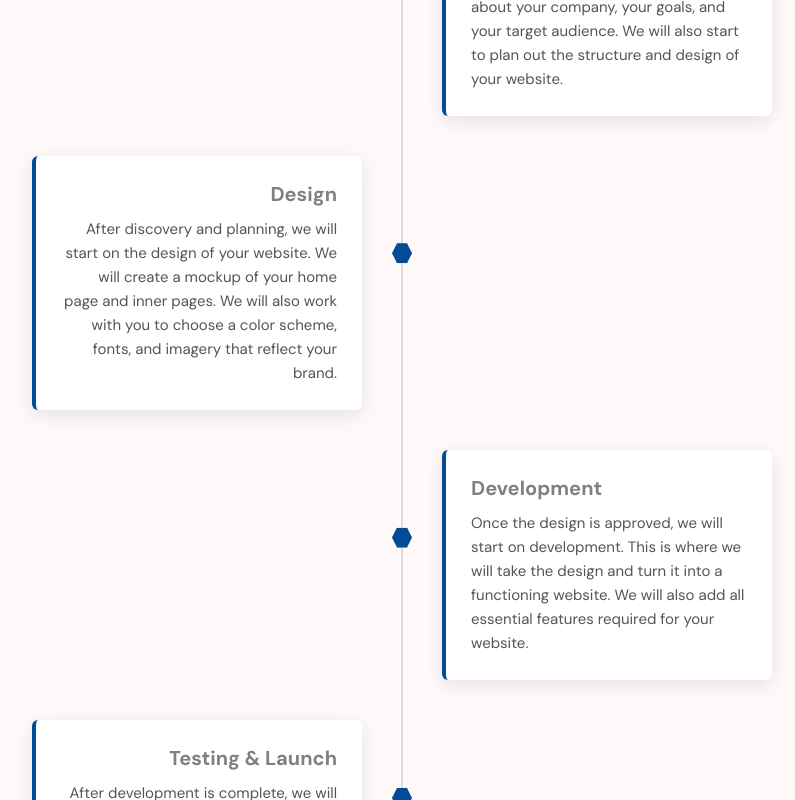
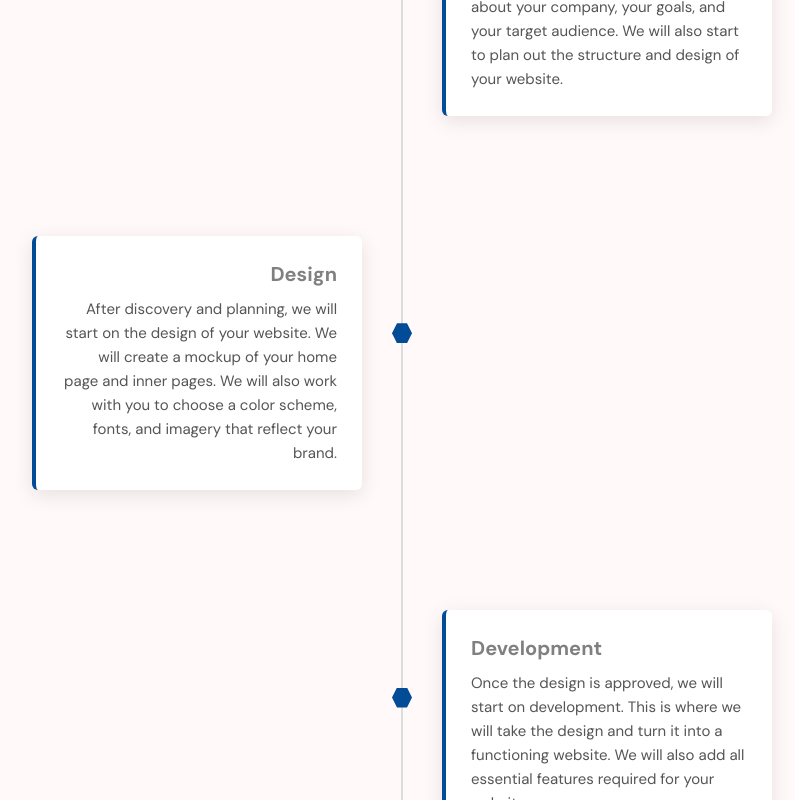
Before and after one commit to faizanshk22/BusinessProject, a React (Vite) app: page / in a window 1280 px wide. Shown: the part 6000-6800 px from the top of the page, without its empty margins (238-1033 px from the left). Built offline with nearby package versions, Linux system fonts and the light colour scheme.

Commit message:
fixes alignment

```diff
--- a/src/components/WebDesignCreation/WebDesignCreation.scss
+++ b/src/components/WebDesignCreation/WebDesignCreation.scss
@@ -1,5 +1,257 @@
+// @import "../../app.scss";
+
+// .webprocess {
+//   width: 100%;
+//   padding: 60px 0;
+//   text-align: center;
+//   background: #fff9f9;
+//   scroll-snap-align: center;
+//   scroll-snap-stop: always;
+
+//   h1 {
+//     font-size: 40px;
+//     font-weight: 700;
+//     color: #111;
+
+//     span {
+//       color: #014b97;     // green text
+//     }
+//   }
+
+//   .subtitle {
+//     width: 60%;
+//     margin: 10px auto 40px auto;
+//     font-size: 16px;
+//     color: #444;
+//   }
+
+//   .timeline {
+//     width: 80%;
+//     margin: auto;
+//     position: relative;
+
+//     &::before {
+//       content: "";
+//       position: absolute;
+//       width: 2px;
+//       background: #dcdcdc;
+//       top: 0;
+//       bottom: 0;
+//       left: 50%;
+//       transform: translateX(-50%);
+//     }
+
+//     .container {
+
+//       width: 50%;
+//       padding: 20px 0;
+//       position: relative;
+
+//       .hex {
+//         width: 20px;
+//         height: 20px;
+//         background: #014b97;
+//         clip-path: polygon(
+//           25% 0%, 75% 0%,
+//           100% 50%, 75% 100%,
+//           25% 100%, 0% 50%
+//         );
+//         position: absolute;
+//         top: 40%;
+//         transform: translateY(-50%);
+//         z-index: 10;
+//         box-shadow: 0 0 10px rgba(22, 163, 74, 0.5);
+//       }
+
+//       .card {
+//         width: 330px;
+//         background: #fff;
+//         color: gray;
+//         padding: 25px;
+//         border-radius: 6px;
+//         box-shadow: 0 5px 20px rgba(0, 0, 0, 0.1);
+//         border-left: 4px solid #014b97;
+
+//           &:hover {
+//     transform: translateY(-6px);
+//   }
+
+//         h2 {
+//           font-size: 20px;
+//           margin-bottom: 10px;
+//           font-weight: 700;
+//         }
+
+//         p {
+//           font-size: 15px;
+//           line-height: 1.6;
+//           color: #555;
+//         }
+//       }
+//     }
+
+//     .right {
+//       left: 50%;
+//       text-align: left;
+
+//       .hex {
+//         left: -10px;
+//       }
+
+//       .card {
+//         margin-left: 40px;
+//       }
+//     }
+
+//     .left {
+//       left: 0%;
+//       text-align: right;
+
+//       .hex {
+//         right: -10px;
+//       }
+
+//       .card {
+//         margin-left: auto;
+//         margin-right: 40px;
+//       }
+//     }
+//   }
+// }
+
+// /* RESPONSIVE FOR MOBILE */
+// @media (max-width: 900px) {
+//   .webprocess .timeline::before {
+//     left: 20px;
+//   }
+
+//   .webprocess .timeline .container {
+//     width: 100%;
+//     padding-left: 50px !important;
+
+//     .card {
+//       width: 90% !important;
+//       margin: 0 !important;
+//     }
+
+//     .hex {
+//       left: 20px !important;
+//       right: auto !important;
+//     }
+//   }
+// }
+// @include mobile {
+//   .webprocess {
+//     padding: 40px 0;
+
+//     .subtitle {
+//       width: 90%;
+//     }
+
+//     .timeline {
+//       width: 95%;
+
+//       &::before {
+//         left: 20px; // move center line to left
+//       }
+
+//       .container {
+//         width: 100%;
+//         padding-left: 50px !important;
+//         text-align: left !important;
+
+//         .hex {
+//           left: 20px !important;
+//           right: auto !important;
+//         }
+
+//         .card {
+//           width: 90% !important;
+//           margin: 0 !important;
+//         }
+//       }
+
+//       .left,
+//       .right {
+//         left: 0 !important;
+
+//         .card {
+//           margin: 0 0 20px 0 !important;
+//         }
+//       }
+//     }
+//   }
+// }
+
+// .industries {
+//   margin-bottom: 100px;
+//   margin-top: 80px;
+//   padding: 40px 0;
+//   background-color: #f9fafb;
+
+//   h2 {
+//     font-size: 28px;
+//     font-weight: 700;
+//     color: #111;
+//     margin-bottom: 20px;
+
+//     span {
+//       color: #014b97; // blue text
+//     }
+//   }
+
+//   .description {
+//     font-size: 16px;
+//     line-height: 1.6;
+//     color: #444;
+//     width: 80%;
+//     margin: 0 auto 30px;
+//   }
+
+//   .industry-list {
+//     ul {
+//       display: grid;
+//       grid-template-columns: repeat(auto-fill, minmax(300px, 1fr));
+//       gap: 10px;
+//       list-style-type: none;
+//       padding: 0;
+
+
+//       li {
+//         font-size: 16px;
+//         color: #1d4ed8;  // blue link color
+//         cursor: pointer;
+//         transition: color 0.3s;
+
+//         &:hover {
+//           color: #014b97;  // blue hover effect
+//         }
+//       }
+//     }
+//   }
+// }
+// /* RESPONSIVE FOR MOBILE */
+// @include mobile {
+//   .industries {
+//     margin-top: -10px;
+//     padding: 20px 0;
+
+//     .description {
+//       width: 90%;
+//     }
+
+//     .industry-list ul {
+//       grid-template-columns: 1fr 1fr;
+//     }
+//   }
+// }
+
+
 @import "../../app.scss";
 
+/* ===========================
+   WEB PROCESS SECTION
+=========================== */
 .webprocess {
   width: 100%;
   padding: 60px 0;
@@ -14,22 +266,29 @@
     color: #111;
 
     span {
-      color: #014b97;     // green text
+      color: #014b97;
+    }
+      @include mobile{
+       margin-top: 50px;
       }
   }
 
   .subtitle {
     width: 60%;
-    margin: 10px auto 40px auto;
+    margin: 10px auto 40px;
     font-size: 16px;
     color: #444;
   }
 
+  /* ===========================
+     TIMELINE
+  =========================== */
   .timeline {
     width: 80%;
     margin: auto;
     position: relative;
 
+    /* center line */
     &::before {
       content: "";
       position: absolute;
@@ -41,11 +300,12 @@
       transform: translateX(-50%);
     }
 
+    /* Timeline steps */
     .container {
-
       width: 50%;
       padding: 20px 0;
       position: relative;
+      margin-bottom: 80px;     /* 🔥 IMPORTANT! Prevents overlapping */
 
       .hex {
         width: 20px;
@@ -59,18 +319,21 @@
         position: absolute;
         top: 40%;
         transform: translateY(-50%);
-        z-index: 10;
-        box-shadow: 0 0 10px rgba(22, 163, 74, 0.5);
+        z-index: 20;
       }
 
       .card {
         width: 330px;
+        max-width: 100%;        /* prevents overflow */
         background: #fff;
         color: gray;
         padding: 25px;
         border-radius: 6px;
         box-shadow: 0 5px 20px rgba(0, 0, 0, 0.1);
         border-left: 4px solid #014b97;
+        position: relative;     /* 🔥 makes card participate in layout */
+        z-index: 10;
+        transition: 0.3s ease;
 
         &:hover {
           transform: translateY(-6px);
@@ -90,6 +353,7 @@
       }
     }
 
+    /* RIGHT SIDE */
     .right {
       left: 50%;
       text-align: left;
@@ -103,6 +367,7 @@
       }
     }
 
+    /* LEFT SIDE */
     .left {
       left: 0%;
       text-align: right;
@@ -119,7 +384,9 @@
   }
 }
 
-/* RESPONSIVE FOR MOBILE */
+/* ===========================
+   RESPONSIVE @ 900px
+=========================== */
 @media (max-width: 900px) {
   .webprocess .timeline::before {
     left: 20px;
@@ -128,37 +395,43 @@
   .webprocess .timeline .container {
     width: 100%;
     padding-left: 50px !important;
+  }
 
-    .card {
-      width: 90% !important;
+  .webprocess .timeline .container .card {
+    width: calc(100% - 50px) !important;  /* 🔥 Perfect width on mobile */
     margin: 0 !important;
   }
 
-    .hex {
+  .webprocess .timeline .container .hex {
     left: 20px !important;
     right: auto !important;
   }
 }
-}
+
+/* ===========================
+   MOBILE MIXIN
+=========================== */
 @include mobile {
   .webprocess {
     padding: 40px 0;
 
     .subtitle {
       width: 90%;
+      margin-bottom:350px;
     }
 
     .timeline {
       width: 95%;
 
       &::before {
-        left: 20px; // move center line to left
+        left: 20px;
       }
 
       .container {
         width: 100%;
         padding-left: 50px !important;
         text-align: left !important;
+      }
 
       .hex {
         left: 20px !important;
@@ -166,9 +439,8 @@
       }
 
       .card {
-          width: 90% !important;
-          margin: 0 !important;
-        }
+        width: calc(100% - 50px) !important;
+        margin: 0 0 20px 0 !important;
       }
 
       .left,
@@ -176,13 +448,17 @@
         left: 0 !important;
 
         .card {
-          margin: 0 0 20px 0 !important;
+          margin: 150px 0 20px 0 !important;
+
         }
       }
     }
   }
 }
 
+/* ===========================
+   INDUSTRIES SECTION
+=========================== */
 .industries {
   margin-bottom: 100px;
   margin-top: 80px;
@@ -196,7 +472,7 @@
     margin-bottom: 20px;
 
     span {
-      color: #014b97; // blue text
+      color: #014b97;
     }
   }
 
@@ -208,29 +484,29 @@
     margin: 0 auto 30px;
   }
 
-  .industry-list {
-    ul {
+  .industry-list ul {
     display: grid;
     grid-template-columns: repeat(auto-fill, minmax(300px, 1fr));
     gap: 10px;
     list-style-type: none;
     padding: 0;
 
-
     li {
       font-size: 16px;
-        color: #1d4ed8;  // blue link color
+      color: #1d4ed8;
       cursor: pointer;
       transition: color 0.3s;
 
       &:hover {
-          color: #014b97;  // blue hover effect
+        color: #014b97;
       }
     }
   }
 }
-}
-/* RESPONSIVE FOR MOBILE */
+
+/* ===========================
+   INDUSTRIES MOBILE
+=========================== */
 @include mobile {
   .industries {
     margin-top: -10px;
--- a/src/components/hero/hero.scss
+++ b/src/components/hero/hero.scss
@@ -122,11 +122,12 @@ height: 100vh;
       img {
         width: 50px;
       }
-       @include mobile{
-      img{
-        display: none;
-      }
-    }
+    //    @include mobile{
+    //   img{
+    //     // display: none;
+
+    //   }
+    // }
     }
   }
 
@@ -181,7 +182,7 @@ height: 100vh;
     padding: 10px 20px;
     font-size: 14px;
     margin-top: 220px;
-    margin-left: 130px;
+    margin-left: 120px;
   }
 }
   .slidingTexContainer {
```
Lines whose indentation alone changed are shown as unchanged.
